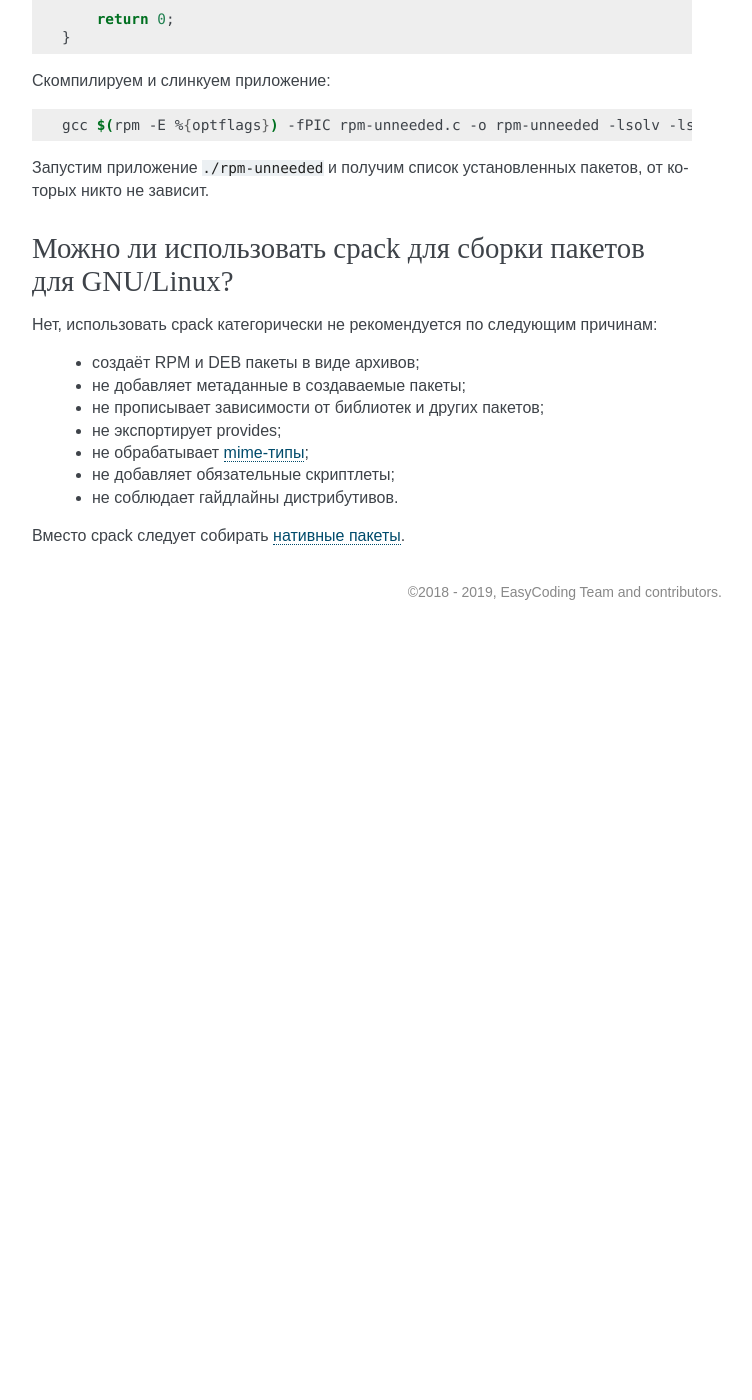
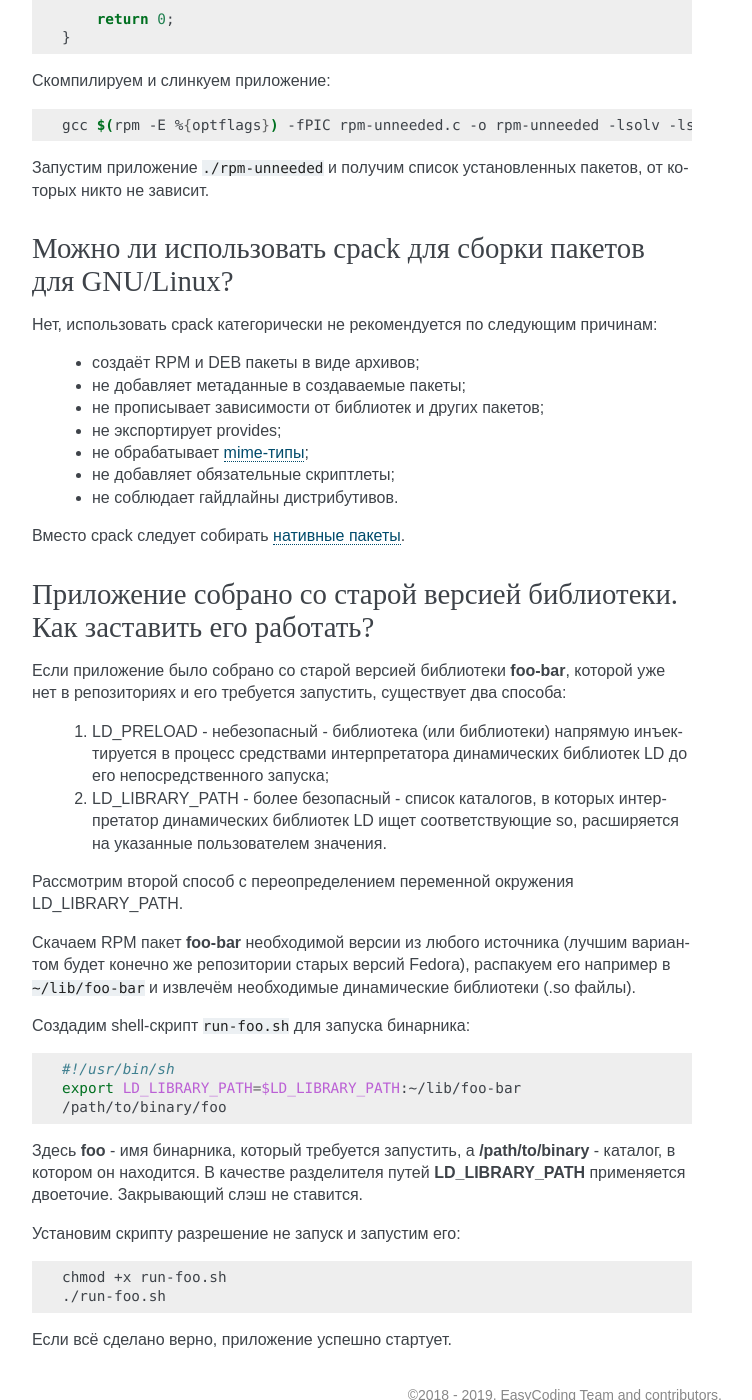
Before and after one commit to RussianFedora/FAQ, a Sphinx documentation site: the page built from source/development.rst, in a window 1280 px wide and 1400 px high, scrolled down 7848 px. Shown: the whole window, without its empty margins (388-1140 px from the left). Built offline with Sphinx 7.4.7, drawn with Linux system fonts in a browser that asks for light colours; before the commit the page ends 8478 px from its top, so only the background shows below that; some of the changed text lies outside the part shown.

Commit message:
Added question about overriding default LD_LIBRARY_PATH.

```diff
--- a/source/development.rst
+++ b/source/development.rst
@@ -295,7 +295,7 @@
 
 Создадим новый Pull Request.
 
-.. index:: library, shared library, so, ld preload, security, gcc, c
+.. index:: library, shared library, so, ld preload, security, gcc, c, ld
 .. _ldpreload-safety:
 
 Безопасно ли использовать LD_PRELOAD для загрузки сторонних библиотек?
@@ -459,3 +459,37 @@
  * не соблюдает гайдлайны дистрибутивов.
 
 Вместо cpack следует собирать :ref:`нативные пакеты <create-package>`.
+
+.. index:: library, shared library, so, ld
+.. _library-path:
+
+Приложение собрано со старой версией библиотеки. Как заставить его работать?
+===============================================================================
+
+Если приложение было собрано со старой версией библиотеки **foo-bar**, которой уже нет в репозиториях и его требуется запустить, существует два способа:
+
+ 1. LD_PRELOAD - небезопасный - библиотека (или библиотеки) напрямую инъектируется в процесс средствами интерпретатора динамических библиотек LD до его непосредственного запуска;
+ 2. LD_LIBRARY_PATH - более безопасный - список каталогов, в которых интерпретатор динамических библиотек LD ищет соответствующие so, расширяется на указанные пользователем значения.
+
+Рассмотрим второй способ с переопределением переменной окружения LD_LIBRARY_PATH.
+
+Скачаем RPM пакет **foo-bar** необходимой версии из любого источника (лучшим вариантом будет конечно же репозитории старых версий Fedora), распакуем его например в ``~/lib/foo-bar`` и извлечём необходимые динамические библиотеки (.so файлы).
+
+Создадим shell-скрипт ``run-foo.sh`` для запуска бинарника:
+
+.. code-block:: bash
+
+    #!/usr/bin/sh
+    export LD_LIBRARY_PATH=$LD_LIBRARY_PATH:~/lib/foo-bar
+    /path/to/binary/foo
+
+Здесь **foo** - имя бинарника, который требуется запустить, а **/path/to/binary** - каталог, в котором он находится. В качестве разделителя путей **LD_LIBRARY_PATH** применяется двоеточие. Закрывающий слэш не ставится.
+
+Установим скрипту разрешение не запуск и запустим его:
+
+.. code-block:: bash
+
+    chmod +x run-foo.sh
+    ./run-foo.sh
+
+Если всё сделано верно, приложение успешно стартует.
```
